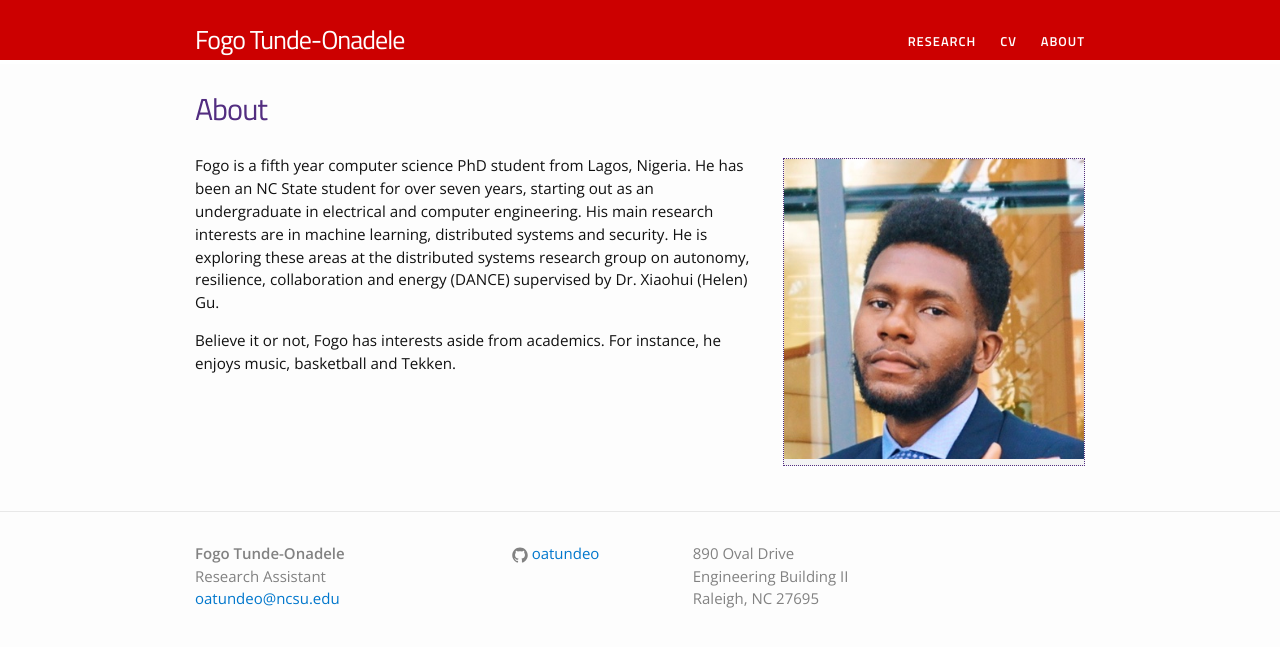
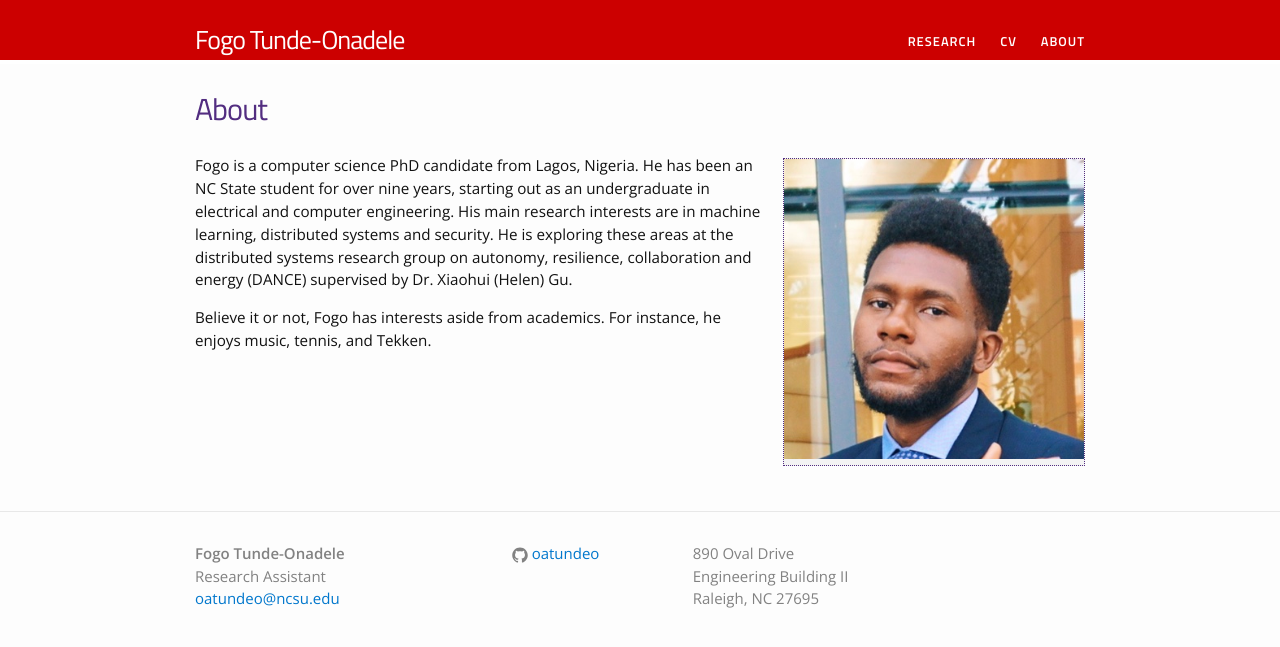
Before and after one commit to fogo-t-o/fogo-t-o.github.io, a Jekyll site: the page built from about.md, in a window 1280 px wide. Shown: the top 647 px of the page. Built offline with Jekyll 4.4.1, drawn with Linux system fonts in a browser that asks for light colours.

Commit message:
update grad year info

```diff
--- a/about.md
+++ b/about.md
@@ -6,9 +6,9 @@ permalink: /about/
 
 {% include image.html url="/images/FogoOfficial2020.jpg" caption="" width=300 align="right" %}
 
-Fogo is a fifth year computer science PhD student from Lagos, Nigeria.
-He has been an NC State student for over seven years, starting out as an undergraduate in electrical and computer engineering.
+Fogo is a computer science PhD candidate from Lagos, Nigeria.
+He has been an NC State student for over nine years, starting out as an undergraduate in electrical and computer engineering.
 His main research interests are in machine learning, distributed systems and security.
 He is exploring these areas at the distributed systems research group on autonomy, resilience, collaboration and energy (DANCE) supervised by Dr. Xiaohui (Helen) Gu.
 
-Believe it or not, Fogo has interests aside from academics. For instance, he enjoys music, basketball and Tekken.
+Believe it or not, Fogo has interests aside from academics. For instance, he enjoys music, tennis, and Tekken.
--- a/index.html
+++ b/index.html
@@ -12,7 +12,7 @@ layout: default
 My name is Fogo and I engineer computer systems.
 Here, you can learn more about my projects and research.
 <br/><br/>
-I am a fifth year PhD student at the <a href="http://csc.ncsu.edu">Computer Science department</a> of NC State University.
+I am a PhD candidate at the <a href="http://csc.ncsu.edu">Computer Science department</a> of NC State University.
 In particular, I am exploring my Machine Learning and Security interests at the Systems (<a href="http://dance.csc.ncsu.edu">DANCE</a>) lab group supervised by <a href="http://www.csc2.ncsu.edu/faculty/xgu/">Dr. Xiaohui (Helen) Gu</a>.
 <br/>
 I graduated from NC State University with a Masters of Science degree in Computer Science in 2019. In 2017, I graduated with Bachelor of Science degrees in Electrical and Computer Engineering from NC State University as well.
```
